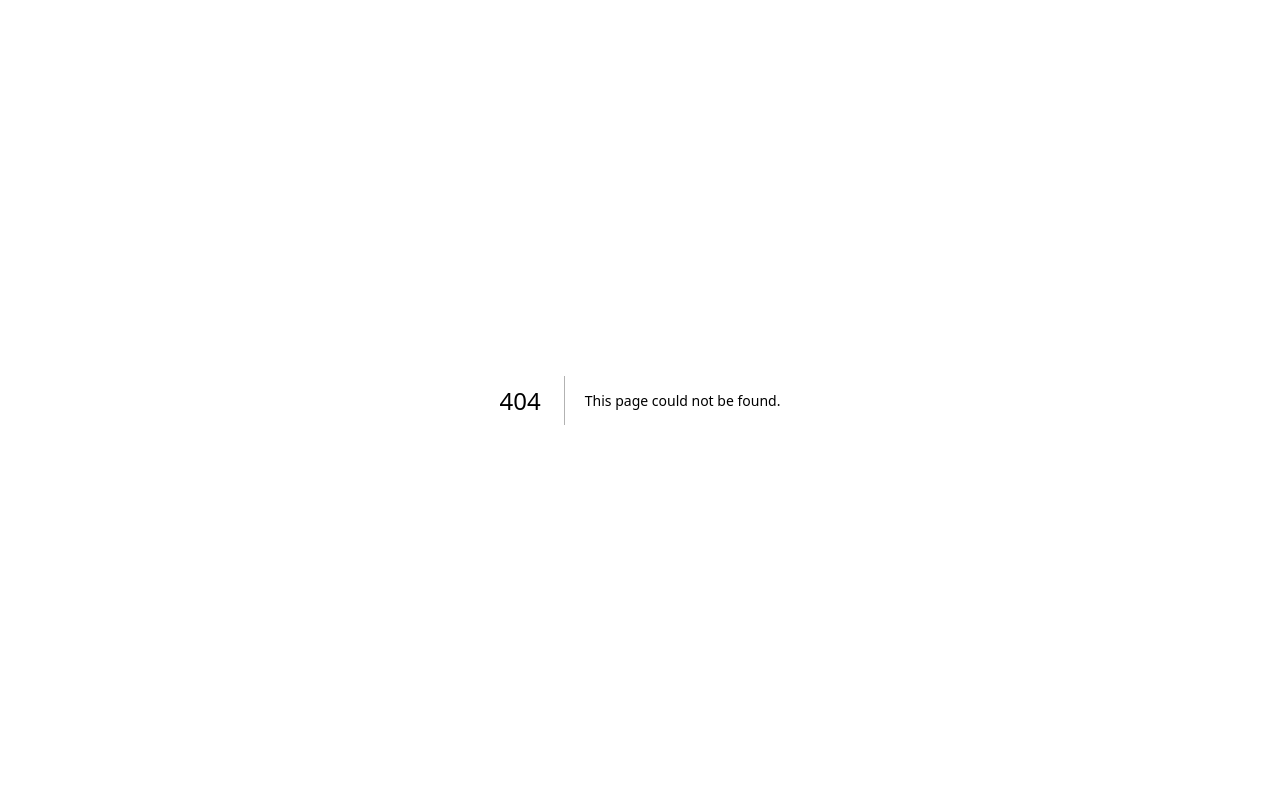
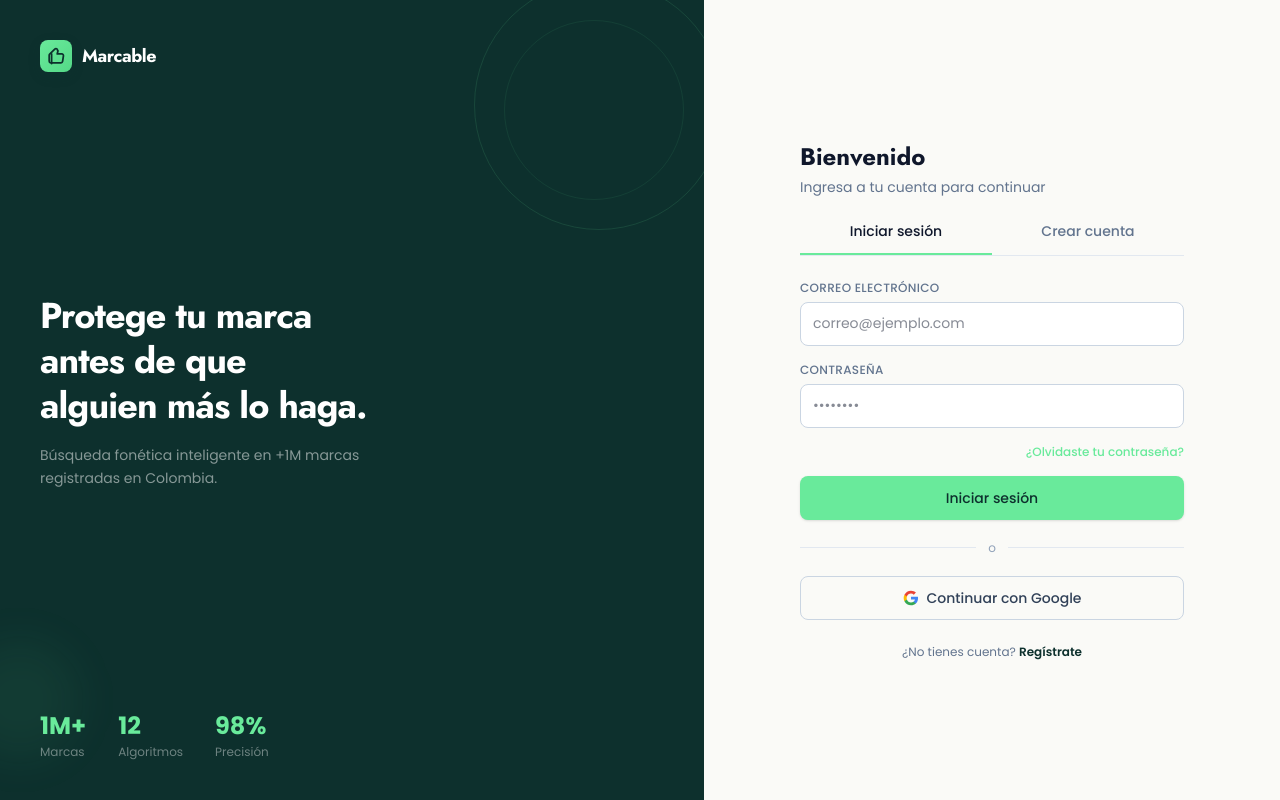
Before and after one commit to Chuguiman/marcable, a Next.js app: page /login in a window 1280 px wide. Before the commit this address had no page. Built offline with nearby package versions, Linux system fonts and the light colour scheme.

Commit message:
feat: add login page with split-screen layout

```diff
--- /dev/null
+++ b/src/app/login/page.tsx
@@ -0,0 +1,81 @@
+"use client";
+
+import { useState, Suspense } from "react";
+import { useSearchParams } from "next/navigation";
+import { BrandingPanel, BrandingHeader } from "@/components/auth/branding-panel";
+import { AuthTabs } from "@/components/auth/auth-tabs";
+import { LoginForm } from "@/components/auth/login-form";
+import { RegisterForm } from "@/components/auth/register-form";
+import { SocialLogin } from "@/components/auth/social-login";
+
+function LoginPageContent() {
+  const searchParams = useSearchParams();
+  const [activeTab, setActiveTab] = useState<"login" | "register">("login");
+  const message = searchParams.get("message");
+
+  return (
+    <div className="min-h-screen flex flex-col lg:flex-row">
+      <BrandingHeader />
+      <BrandingPanel />
+
+      <div className="flex-1 flex items-center justify-center bg-[#fafaf7] dark:bg-[#0A0A0A] px-6 py-12">
+        <div className="w-full max-w-sm">
+          <div className="mb-6">
+            <h2 className="font-display text-2xl font-bold text-slate-900 dark:text-neutral-100">
+              {activeTab === "login" ? "Bienvenido" : "Crea tu cuenta"}
+            </h2>
+            <p className="text-sm text-slate-500 dark:text-neutral-500 mt-1">
+              {activeTab === "login"
+                ? "Ingresa a tu cuenta para continuar"
+                : "Regístrate gratis y empieza a buscar"}
+            </p>
+          </div>
+
+          {message === "password-updated" && (
+            <div className="mb-4 bg-emerald-50 dark:bg-emerald-950/30 border border-emerald-200 dark:border-emerald-900 rounded-lg px-3 py-2 text-sm text-emerald-700 dark:text-emerald-400">
+              Contraseña actualizada. Inicia sesión con tu nueva contraseña.
+            </div>
+          )}
+
+          <AuthTabs activeTab={activeTab} onTabChange={setActiveTab} />
+
+          {activeTab === "login" ? <LoginForm /> : <RegisterForm />}
+
+          <SocialLogin />
+
+          <p className="text-center text-xs text-slate-500 dark:text-neutral-500 mt-6">
+            {activeTab === "login" ? (
+              <>
+                ¿No tienes cuenta?{" "}
+                <button
+                  onClick={() => setActiveTab("register")}
+                  className="text-menu-text dark:text-brand font-semibold hover:underline"
+                >
+                  Regístrate
+                </button>
+              </>
+            ) : (
+              <>
+                ¿Ya tienes cuenta?{" "}
+                <button
+                  onClick={() => setActiveTab("login")}
+                  className="text-menu-text dark:text-brand font-semibold hover:underline"
+                >
+                  Inicia sesión
+                </button>
+              </>
+            )}
+          </p>
+        </div>
+      </div>
+    </div>
+  );
+}
+
+export default function LoginPage() {
+  return (
+    <Suspense>
+      <LoginPageContent />
+    </Suspense>
+  );
+}
```
